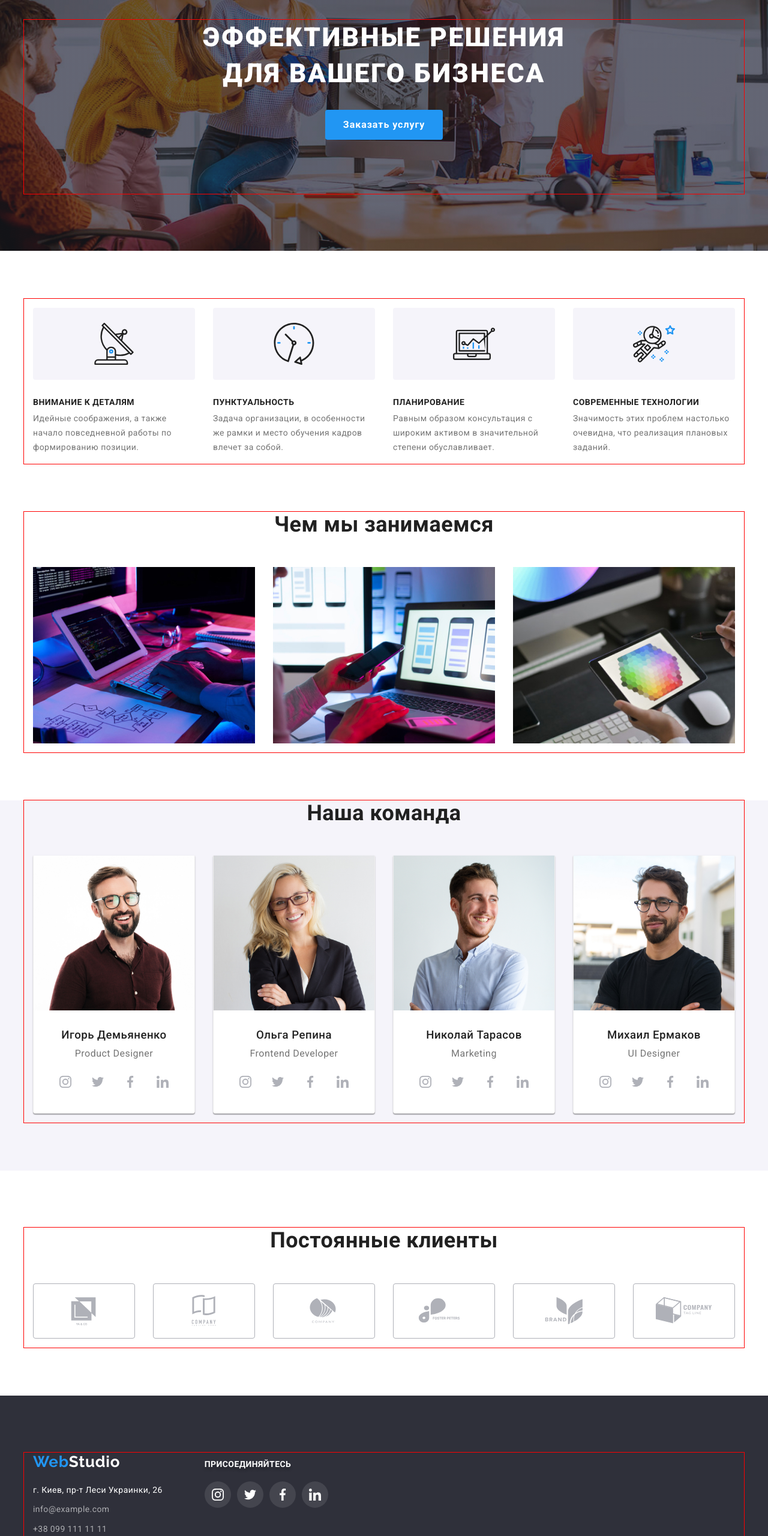
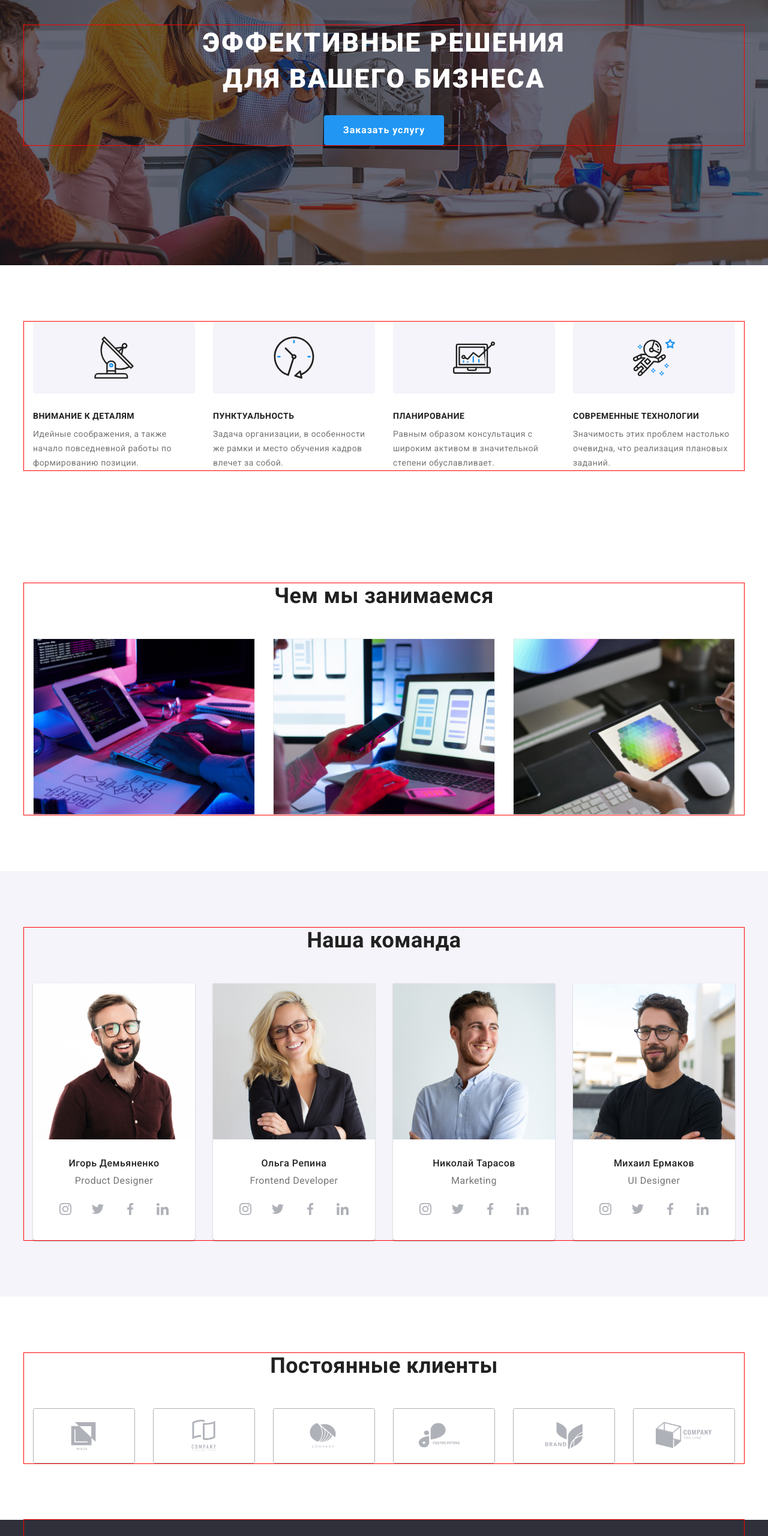
Before and after one commit to Tibukty/goit-murkup-hw-04, a plain HTML site: page index.html in a window 1280 px wide. Shown: the part 240-2800 px from the top of the page at 60% size. Drawn offline with nearby package versions, Linux system fonts and the light colour scheme.

Commit message:
hw-04-03

```diff
--- a/css/styles.css
+++ b/css/styles.css
@@ -15,23 +15,18 @@
     --txt-white: #FFFFFF;
     --txt-deep-grey: #212121;
     --txt-light-gray: #F5F4FA;
---txt-gray: #757575 ;
+    --txt-gray: #757575;
     --txt-gray-glass: rgba(255, 255, 255, 0.6);
 
     /* bg color */
 
     --heder-footer: #2F303A;
 
-/* others */
-
---items: 3;
---indent: 30px;
 
 
 }
 
-body
- {
+body {
     font-family: var(--main-font);
     font-size: 16px;
     letter-spacing: 0.03em;
@@ -41,15 +36,6 @@ body
 
 /* resrt */
 
-html {
-    box-sizing: border-box;
-}
-
-*,
-*::after,
-*::before {
-    box-sizing: inherit;
-}
 h1,
 h2,
 h3,
@@ -60,12 +46,9 @@ img {
 }
 
 
-
-
 .img {
     display: block;
     max-width: 100%;
-    margin: 0;
     height: auto;
 
 }
@@ -75,8 +58,8 @@ img {
 
 
 .section {
-    padding-top: 95px;
-    padding-bottom: 95px;
+    padding-top: 94px;
+    padding-bottom: 94px;
 }
 
 .container {
@@ -108,6 +91,7 @@ img {
 
 .link {
     text-decoration: none;
+    color: currentColor;
 }
 
 .list {
@@ -122,7 +106,8 @@ img {
     font-size: 26px;
     line-height: 1.19;
     letter-spacing: 0.03em;
-    color: var(--accent-txt-color)}
+    color: var(--accent-txt-color)
+}
 
 .btn {
     font-size: 16px;
@@ -132,23 +117,16 @@ img {
     border: 0px;
 }
 
-
-/* сетка flex */
-
 .card-set {
     display: flex;
     flex-wrap: wrap;
-    margin: calc((-1 * var(--indent)) / 2);
-}
-
-.card-set-item {
-    flex-basis: calc((100% - (var(--indent)) * var(--items)) / var(--items));
-    margin: calc((var(--indent)) / 2);
+    gap: 30px;
 }
 
 
+
+
 /* comon styles end */
-
 
 
 
@@ -243,8 +221,7 @@ img {
 }
 
 .mail-svg,
-.phone-svg
- {
+.phone-svg {
     fill: currentColor;
 }
 
@@ -258,59 +235,55 @@ img {
 
 /* main-one */
 
+/* section hero */
+
 .hero-background {
     max-width: 1600px;
     margin-right: auto;
     margin-left: auto;
-
-    background-image: linear-gradient(rgba(47, 48, 58, 0.4),rgba(47, 48, 58, 0.4)),
+    background-image: linear-gradient(rgba(47, 48, 58, 0.4), rgba(47, 48, 58, 0.4)),
             url(../images/hw-04-background.jpg);
     background-repeat: no-repeat;
     background-position: center;
     background-size: cover;
-
+    text-align: center;
+    padding: 200px 0;
 }
-
-.hero-list {
-    text-align: center;}
 
 .section-one-h1 {
 
     font-weight: 900;
     font-size: 44px;
     line-height: 1.36;
-    width: 695px;
+    width: 696px;
     letter-spacing: 0.06em;
     text-transform: uppercase;
     color: var(--txt-white);
     margin-right: auto;
     margin-left: auto;
-    margin-top: 90px;
-
 }
-
 
 .btn-one {
     font-weight: 700;
     line-height: 1.88;
     letter-spacing: 0.06em;
     color: var(--txt-white);
-    background-color:var(--accent-txt-color);
-    padding: 10px 30px;
+    background-color: var(--accent-txt-color);
+    padding: 10px 32px;
     margin-top: 30px;
     margin-right: auto;
     margin-left: auto;
-    margin-bottom: 90px;
-
 }
 
 
 .btn-one:hover,
 .btn-one:focus,
 .btn-one:active {
-    color: var(--txt-deep-grey);
-    background-color: var(--txt-light-gray);
+    color: var(--txt-white);
+    background-color: #188CE8;
 }
+
+/* section best */
 
 .section-one-h2 {
 
@@ -323,6 +296,26 @@ img {
 
 
 
+.section-one-h3-best {
+
+    font-size: 14px;
+    line-height: 1.14;
+    text-transform: uppercase;
+    color: var(--txt-deep-grey);
+    margin-top: 30px;
+    margin-bottom: 10px;
+}
+
+.section-one-p-best {
+    font-size: 14px;
+    line-height: 1.71;
+
+}
+
+.card-set-best {
+    width: 270px;
+}
+
 .best-icon-border {
     display: flex;
     align-items: center;
@@ -333,72 +326,54 @@ img {
 
 }
 
-.section-one-h3-best {
 
-    font-size: 14px;
-    line-height: 1.14;
-     text-transform: uppercase;
-    color: var(--txt-deep-grey);
-    margin-top: 30px;
-    margin-bottom: 7px;}
+/* section work ? */
 
-.section-one-p-best {
-    font-size: 14px;
-    line-height: 1.71;
+/* section team */
 
-}
-.best-list {
-
-    --items: 4;
+.team-background {
+    background-color: #F5F4FA;
+    ;
 }
 
-.banda-background {
-    background-color: #F5F4FA;
 
-}
-
-.section-top {
-    padding-top: 0;}
-
-.banda-border {
-    padding: 0px 0px;
-    border: 1px solid #EEEEEE;
-    background-color: #FFFFFF;;
-    border-top: none;
+.team-border {
+    background: #FFFFFF;
     box-shadow: 0px 1px 3px rgba(0, 0, 0, 0.12), 0px 1px 1px rgba(0, 0, 0, 0.14), 0px 2px 1px rgba(0, 0, 0, 0.2);
     border-radius: 0px 0px 4px 4px;
 
 }
 
-.section-one-h3-banda {
+.team-title {
+    margin: 30px 0;
+    text-align: center;
 
+}
+
+.section-one-h3-team {
     font-weight: 500;
+    font-size: 16px;
     line-height: 1.19;
-    text-align: center;
     color: var(--txt-deep-grey);
-    margin-top: 30px;
     margin-bottom: 10px;
 }
 
-.section-one-p-banda {
+.section-one-p-team {
+    line-height: 1.19;
 
-    line-height: 1.19;
-    /* identical to box height */
-    text-align: center;
-    margin-bottom: 16px;
 }
 
 .social-media {
     display: flex;
     justify-content: center;
-    margin-bottom: 30px;
+    margin-top: 16px;
+
 }
 
 .social-media-item:not(:last-child) {
     margin-right: 10px;
 
 }
-
 
 .social-media-link {
     display: flex;
@@ -413,30 +388,29 @@ img {
 }
 
 .social-media-link:hover,
-.social-media-link:focus  {
+.social-media-link:focus {
     color: var(--txt-white);
-    background-color:  #2196F3;
+    background-color: #2196F3;
 }
 
 .social-media-icon {
     fill: currentColor;
 }
 
+/* section clients */
 
-.banda-list {
-    --items: 4;
-}
 
 .clients-list {
-    display: flex;
+
     justify-content: center;
-    --items: 6;
+
 }
 
 .clients-link {
     display: flex;
     align-items: center;
     justify-content: center;
+    width: 170px;
     height: 92px;
     border: 1px solid #AFB1B8;
     border-radius: 4px;
@@ -456,14 +430,13 @@ img {
 }
 
 
-/* main-portfolio */
+
+/* section-portfolio */
 
 
 
-.btn-portfolio-container {
-        align-items: center;
+.list-portfolio-container {
     justify-content: center;
-        margin-bottom: 50px;
 
 }
 
@@ -475,13 +448,11 @@ img {
     color: var(--txt-deep-grey);
     background-color: transparent;
     background-color: var(--txt-light-gray);
+}
 
-        }
-.btn-portfolio-right:not(:last-child) {
+.btn-right:not(:last-child) {
     margin-right: 8px;
 }
-
-
 
 .btn-portfolio:hover,
 .btn-portfolio:focus,
@@ -493,15 +464,33 @@ img {
 }
 
 
-.btn-colored {color: var(--txt-white); background-color: var(--accent-txt-color);}
+.btn-colored {
+    color: var(--txt-white);
+    background-color: var(--accent-txt-color);
+}
 
-
-.portfolio-border {
-    border: 1px solid #EEEEEE;
-    border-top: none;
+.card-top {
+    margin-top: 50px;
 }
 
 
+
+.card-set-item {
+    width: 370px;
+    background-color: #FFFFFF;
+    border: 1px solid #EEEEEE;
+
+
+}
+
+.card-set-item:hover,
+.card-set-item:focus {
+    box-shadow: 0px 3px 1px rgba(0, 0, 0, 0.1), 0px 1px 2px rgba(0, 0, 0, 0.08), 0px 2px 2px rgba(0, 0, 0, 0.12);
+}
+
+.text-padding {
+    padding: 20px 24px;
+}
 
 .portfolio-h2-style {
 
@@ -509,66 +498,54 @@ img {
     line-height: 2;
     letter-spacing: 0.06em;
     color: var(--txt-deep-grey);
-    padding-top: 20px;
-    padding-left: 24px;
+    margin-bottom: 4px;
+
 
 }
 
 .pottfolio-p-style {
     line-height: 1.88;
     color: var(--txt-gray);
-    padding-top: 4px;
-    padding-bottom: 20px;
-    padding-left: 24px;
+}
+/* footer */
 
+/*footer contacts */
+
+.footer {
+    background-color: var(--heder-footer);
 }
 
-.card-border {
-    display: block;
-}
-.card-border:hover,
-.card-border:focus
- {
-    box-shadow: 0px 3px 1px
-    rgba(0, 0, 0, 0.1), 0px 1px 2px
-    rgba(0, 0, 0, 0.08), 0px 2px 2px
-    rgba(0, 0, 0, 0.12);
-
-
+.footer-position {
+    padding-top: 60px;
+    padding-bottom: 60px;
+    align-items: baseline
 }
 
 
 
 
-/* footer */
 
-.footer-background {
-background-color: var(--heder-footer);
-
+.footer-logo-studio {
+    color: var(--txt-white);
 }
 
-.footer-adress-contact {
-    margin-right: 70px;
+.footer-address-it {
+    font-style: normal;
+    margin-top: 20px;
 }
-.footer-logo {
- margin-bottom: 20px;
+
+.footer-contact-position:not(:last-child) {
+    margin-bottom: 9px;
 }
-.footer-logo-studio {
-color: var(--txt-white);
 
-}
 
 .footer-address {
     font-size: 14px;
     line-height: 1.71;
     letter-spacing: 0.03em;
-    font-style: normal;
     color: var(--txt-white);
 
-}
 
-.address-item:not(:last-child) {
-    margin-bottom: 9px;
 }
 
 
@@ -580,16 +557,18 @@ color: var(--txt-white);
 
 }
 
+
+
 .footer-contact:hover,
 .footer-contact:focus {
-    color: var(--accent-txt-color);}
-
-
-.section-footer-media {
-    margin-top: 12px;
-
+    color: var(--accent-txt-color);
 }
 
+.footer-contacts {
+    margin-right: 70px;
+}
+
+ /* footer media */
 
 .footer-h3 {
         font-size: 14px;
@@ -618,7 +597,7 @@ color: var(--txt-white);
         height: 44px;
         background-color: rgba(255, 255, 255, 0.1);
         border-radius: 50%;
-        color: white;
+        color: var(--txt-white);
 
  }
 
--- a/index.html
+++ b/index.html
@@ -31,7 +31,7 @@
     <!-- heder -->
 
     <header>
-      <section class="container section-flex heder-container heder-portfolio-border-one">
+      <div class="container section-flex heder-container">
         <nav class="heder-nav section-flex">
           <a class="logo-web logo-heder link" href="./index.html"
             >Web<span class="logo-studio">Studio</span></a
@@ -51,21 +51,23 @@
 
         <ul class="section-flex list heder-group heder-padding-one">
           <li class="heder-group-item">
-            <a class="heder-contact link" href="mailito:info@devstudio.com"
-              ><svg class="mail-svg" width="16" height="12">
-                <use href="./images/icons.svg#icon-mail"></use></svg
-              >info@devstudio.com</a
-            >
+            <a class="heder-contact link" href="mailito:info@devstudio.com">
+              <svg class="mail-svg" width="16" height="12">
+                <use href="./images/icons.svg#icon-mail"></use>
+              </svg>
+              info@devstudio.com
+            </a>
           </li>
           <li class="heder-group-item">
             <a class="heder-contact link" href="tel:+380961111111"
               ><svg class="phone-svg" width="10" height="16">
-                <use href="./images/icons.svg#icon-phone"></use></svg
-              >+38 096 111 11 11</a
-            >
+                <use href="./images/icons.svg#icon-phone"></use>
+              </svg>
+              +38 096 111 11 11
+            </a>
           </li>
         </ul>
-      </section>
+      </div>
     </header>
 
     <!-- main -->
@@ -73,14 +75,10 @@
     <main>
       <!-- section hero -->
 
-      <section class="section hero-background">
+      <section class="hero-background">
         <div class="container">
-          <ul class="list hero-list">
-            <li>
           <h1 class="section-one-h1">Эффективные решения для вашего бизнеса</h1>
-            </li>
-            <li><button class="btn-one btn" type="button">Заказать услугу</button></li>
-          </ul>
+          <button class="btn-one btn" type="button">Заказать услугу</button>
         </div>
       </section>
 
@@ -90,7 +88,7 @@
         <div class="container">
           <h2 class="visually-hidden">Особенности и преимущества</h2>
           <ul class="list best-list card-set">
-            <li class="card-set-item">
+            <li class="card-set-best">
               <div class="best-icon-border">
                 <svg width="70" height="70">
                   <use href="./images/icons.svg#icon-antenna"></use>
@@ -102,7 +100,7 @@
               </p>
             </li>
 
-            <li class="card-set-item">
+            <li class="card-set-best">
               <div class="best-icon-border">
                 <svg width="70" height="70">
                   <use href="./images/icons.svg#icon-clock"></use>
@@ -114,7 +112,7 @@
               </p>
             </li>
 
-            <li class="card-set-item">
+            <li class="card-set-best">
               <div class="best-icon-border">
                 <svg width="70" height="70">
                   <use href="./images/icons.svg#icon-diagram"></use>
@@ -126,7 +124,7 @@
               </p>
             </li>
 
-            <li class="card-set-item">
+            <li class="card-set-best">
               <div class="best-icon-border">
                 <svg width="70" height="70">
                   <use href="./images/icons.svg#icon-astronaut"></use>
@@ -172,15 +170,14 @@
         </div>
       </section>
 
-      <!-- section banda  -->
+      <!-- section team  -->
 
-      <section class="section banda-background section-top">
+      <section class="section team-background">
         <div class="container">
           <h2 class="section-one-h2">Наша команда</h2>
 
-          <ul class="list banda-list card-set">
-            <li class="card-set-item">
-              <div class="banda-border">
+          <ul class="list card-set">
+            <li class="team-border">
               <img
                 class="img"
                 src="./images/hw1-4.jpg"
@@ -188,8 +185,9 @@
                 width="270"
                 height="260"
               />
-                <h3 class="section-one-h3-banda">Игорь Демьяненко</h3>
-                <p lang="en" class="section-one-p-banda">Product Designer</p>
+              <div class="team-title">
+                <h3 class="section-one-h3-team">Игорь Демьяненко</h3>
+                <p lang="en" class="section-one-p-team">Product Designer</p>
                 <ul class="social-media list">
                   <li class="social-media-item">
                     <a
@@ -243,8 +241,7 @@
               </div>
             </li>
 
-            <li class="card-set-item">
-              <div class="banda-border">
+            <li class="team-border">
               <img
                 class="img"
                 src="./images/hw1-5.jpg"
@@ -252,8 +249,9 @@
                 width="270"
                 height="260"
               />
-                <h3 class="section-one-h3-banda">Ольга Репина</h3>
-                <p lang="en" class="section-one-p-banda">Frontend Developer</p>
+              <div class="team-title">
+                <h3 class="section-one-h3-team">Ольга Репина</h3>
+                <p lang="en" class="section-one-p-team">Frontend Developer</p>
                 <ul class="social-media list">
                   <li class="social-media-item">
                     <a
@@ -307,8 +305,7 @@
               </div>
             </li>
 
-            <li class="card-set-item">
-              <div class="banda-border">
+            <li class="team-border">
               <img
                 class="img"
                 src="./images/hw1-6.jpg"
@@ -316,8 +313,9 @@
                 width="270"
                 height="260"
               />
-                <h3 class="section-one-h3-banda">Николай Тарасов</h3>
-                <p lang="en" class="section-one-p-banda">Marketing</p>
+              <div class="team-title">
+                <h3 class="section-one-h3-team">Николай Тарасов</h3>
+                <p lang="en" class="section-one-p-team">Marketing</p>
                 <ul class="social-media list">
                   <li class="social-media-item">
                     <a
@@ -371,8 +369,7 @@
               </div>
             </li>
 
-            <li class="card-set-item">
-              <div class="banda-border">
+            <li class="team-border">
               <img
                 class="img"
                 src="./images/hw1-7.jpg"
@@ -380,8 +377,9 @@
                 width="270"
                 height="260"
               />
-                <h3 class="section-one-h3-banda">Михаил Ермаков</h3>
-                <p lang="en" class="section-one-p-banda">UI Designer</p>
+              <div class="team-title">
+                <h3 class="section-one-h3-team">Михаил Ермаков</h3>
+                <p lang="en" class="section-one-p-team">UI Designer</p>
                 <ul class="social-media list">
                   <li class="social-media-item">
                     <a
@@ -438,13 +436,13 @@
         </div>
       </section>
 
-      <!-- clients -->
+      <!-- section clients -->
 
       <section class="section">
         <div class="container">
           <h2 class="section-one-h2">Постоянные клиенты</h2>
           <ul class="list clients-list card-set">
-            <li class="clients-item card-set-item">
+            <li class="">
               <a
                 class="link clients-link"
                 href=""
@@ -458,7 +456,7 @@
               </a>
             </li>
 
-            <li class="clients-item card-set-item">
+            <li class="clients-item">
               <a
                 class="link clients-link"
                 href=""
@@ -472,7 +470,7 @@
               </a>
             </li>
 
-            <li class="clients-item card-set-item">
+            <li class="clients-item">
               <a
                 class="link clients-link"
                 href=""
@@ -486,7 +484,7 @@
               </a>
             </li>
 
-            <li class="clients-item card-set-item">
+            <li class="clients-item">
               <a
                 class="link clients-link"
                 href=""
@@ -500,7 +498,7 @@
               </a>
             </li>
 
-            <li class="clients-item card-set-item">
+            <li class="clients-item">
               <a
                 class="link clients-link"
                 href=""
@@ -514,7 +512,7 @@
               </a>
             </li>
 
-            <li class="clients-item card-set-item">
+            <li class="clients-item">
               <a
                 class="link clients-link"
                 href=""
@@ -534,19 +532,18 @@
 
     <!-- footer -->
 
-    <footer>
-      <section class="footer-background section">
-        <div class="container section-flex">
-          <div class="footer-adress-contact">
-            <div class="footer-logo">
+    <!--footer contacts-->
+
+    <footer class="footer">
+      <div class="container footer-position section-flex">
+        <div class="footer-contacts">
           <a class="logo-web link" href="./index.html"
             >Web<span class="footer-logo-studio">Studio</span></a
           >
-            </div>
 
+          <address class="footer-address-it">
             <ul class="list">
-              <li class="address-item">
-                <address>
+              <li class="footer-contact-position">
                 <a
                   class="footer-address link"
                   href="https://goo.gl/maps/yNYyYPv2zE2rzLxP9"
@@ -554,18 +551,20 @@
                   rel="noopener noreferrer"
                   >г. Киев, пр-т Леси Украинки, 26</a
                 >
-                </address>
               </li>
-              <li class="address-item">
+              <li class="footer-contact-position">
                 <a class="footer-contact link" href="mailito:info@example.com">info@example.com</a>
               </li>
-              <li class="address-item">
+              <li class="footer-contact-position">
                 <a class="footer-contact link" href="tel:+380991111111">+38 099 111 11 11</a>
               </li>
             </ul>
+          </address>
         </div>
 
-          <div class="section-footer-media">
+        <!--footer media-->
+
+        <div class="footer-media">
           <h3 class="footer-h3">присоединяйтесь</h3>
 
           <ul class="footer-media-list list">
@@ -620,7 +619,6 @@
           </ul>
         </div>
       </div>
-      </section>
     </footer>
   </body>
 </html>
```
Also changed, not shown: portfolio.html (+60 -77 lines). Lines whose indentation alone changed are shown as unchanged.
